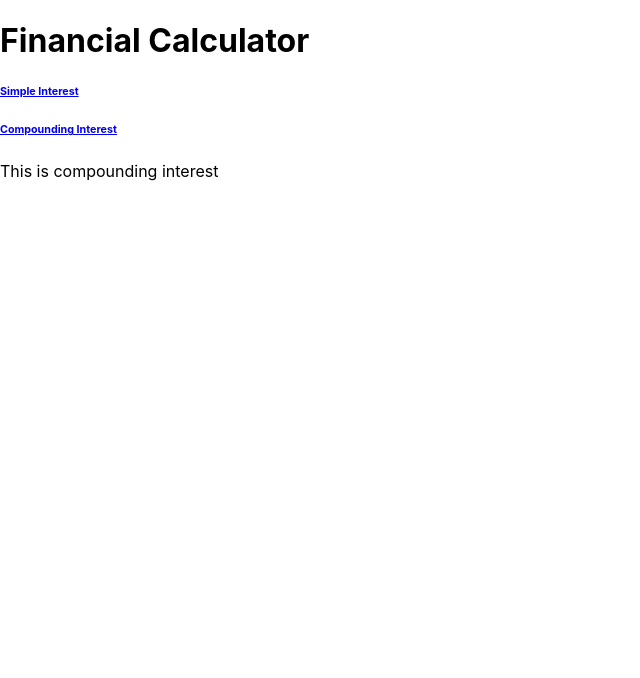
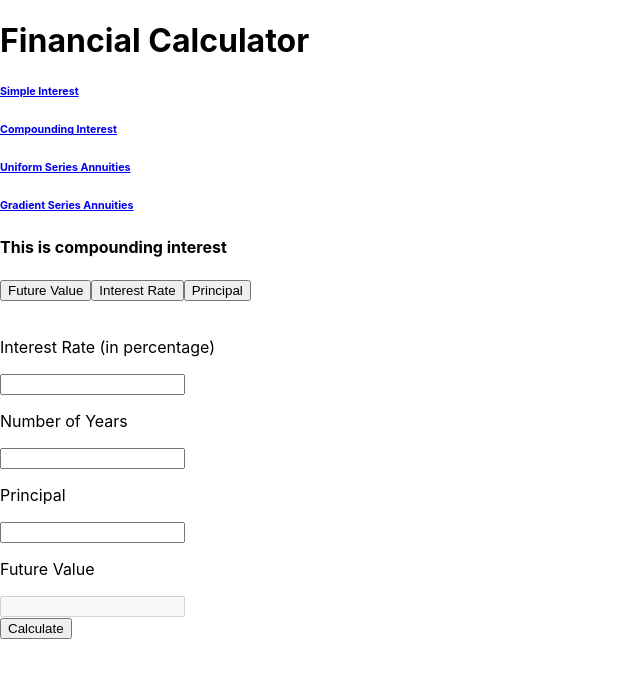
Before and after one commit to eddie-an/Financial-Calculator, a React (Create React App) app: page /compounding-interest in a window 1280 px wide. Shown: the top 678 px of the page, without its empty margins (0-640 px from the left). Built offline with nearby package versions, Linux system fonts and the light colour scheme.

Commit message:
added two new files

```diff
--- a/src/App.js
+++ b/src/App.js
@@ -2,6 +2,8 @@ import React, {useState, useEffect} from "react";
 import { BrowserRouter, Routes, Route } from "react-router-dom";
 import SimpleInterest from "./components/SimpleInterest";
 import CompoundingInterest from "./components/CompoundingInterest";
+import UniformSeriesAnnuities from "./components/UniformSeriesAnnuities";
+import GradientSeriesAnnuities from "./components/GradientSeriesAnnuities";
 import Layout from "./components/Layout";
 
 function App() {
@@ -11,6 +13,8 @@ function App() {
         <Route path="/" element={<Layout/>}>
           <Route path="/simple-interest" element={<SimpleInterest/>}/>
           <Route path="/compounding-interest" element={<CompoundingInterest/>}/>
+          <Route path="/uniform-series-annuities" element={<UniformSeriesAnnuities/>}/>
+          <Route path="/gradient-series-annuities" element={<GradientSeriesAnnuities/>}/>
         </Route>
       </Routes>
     </BrowserRouter>
--- a/src/components/CompoundingInterest.js
+++ b/src/components/CompoundingInterest.js
@@ -1,6 +1,118 @@
+import { useState } from "react";
+
 function CompoundingInterest() {
+    const [ interestRate, setInterestRate ] = useState(0);
+    const [ numberOfYears, setNumberOfYears ] = useState(0);
+    const [ principal, setPrincipal ] = useState(0);
+    const [ futureValue, setFutureValue ] = useState(0);
+    const [ mode, setMode ] = useState("futureValue");
+
+    const handleInterestRate = (event) => {
+        setInterestRate(event.target.value);
+    }
+
+    const handleNumberOfYears = (event) => {
+        setNumberOfYears(event.target.value);
+    }
+
+    const handlePrincipal = (event) => {
+        setPrincipal(event.target.value);
+    }
+
+    const handleFutureValue = (event) => {
+        setFutureValue(event.target.value);
+    }
+
+    const handleSubmit = async (e) => {
+        e.preventDefault();
+        calculation(mode);
+    }
+
+    const calculation = (mode) => {
+        if (mode === "futureValue") {
+            const decimalInterestRate = interestRate / 100;
+            const multiplicationFactor = 1 + (numberOfYears * decimalInterestRate);
+            const answer = principal * multiplicationFactor;
+            console.log(answer);
+        }
+        else if (mode === "interestRate") {
+            const numerator = futureValue - principal;
+            const denominator = principal * numberOfYears;
+            const answer = (numerator / denominator ) * 100;
+            console.log(answer);
+        }
+
+        else if (mode === "principal") {
+            const decimalInterestRate = interestRate / 100;
+            const divisionFactor = 1 + (numberOfYears * decimalInterestRate);
+            const answer = futureValue / divisionFactor;
+            console.log(answer);
+        }
+    }
+
+    const switchMode = (selectedMode) => { // function that runs when switching modes
+        const allFields = document.getElementsByClassName("CompoundingInterest-fields");
+        for (let i=0; i<4; i++)
+        {
+            allFields[i].removeAttribute("disabled"); // enable all fields initially
+            allFields[i].value = ""; // clear all field values
+        }
+
+        setInterestRate(0); // reset all state variables
+        setNumberOfYears(0);
+        setPrincipal(0);
+        setFutureValue(0);
+
+        let selectedId;
+        if (selectedMode === "futureValue") {
+            setMode("futureValue");
+            selectedId = "CompoundingInterest-future-value-field";
+        }
+
+        else if (selectedMode === "interestRate") {
+            setMode("interestRate");
+            selectedId = "CompoundingInterest-interest-rate-field";
+        }
+
+        else if (selectedMode === "principal") {
+            setMode("principal");
+            selectedId = "CompoundingInterest-principal-field";
+        }
+
+
+
+        const fieldToRemove = document.getElementById(selectedId);
+        fieldToRemove.setAttribute("disabled", "disabled"); // disable certain fields
+    }
+
     return (
-        <p>This is compounding interest</p>
+        <>
+            <h4>This is compounding interest</h4>
+
+            <button onClick={()=>switchMode("futureValue")}>Future Value</button>
+            <button onClick={()=>switchMode("interestRate")}>Interest Rate</button>
+            <button onClick={()=>switchMode("principal")}>Principal</button>
+            <form onSubmit={ (e) => handleSubmit(e) }>
+            <br/>
+            <p>Interest Rate (in percentage)</p>
+            <input type="number" className="CompoundingInterest-fields" id="CompoundingInterest-interest-rate-field" onChange={handleInterestRate} step="any" required/>
+
+            <p>Number of Years</p>
+            <input type="number" className="CompoundingInterest-fields" id="CompoundingInterest-number-of-years-field" onChange={handleNumberOfYears} min='0' step="1" required/>
+
+            <p>Principal</p>
+            <input type="number" className="CompoundingInterest-fields" id="CompoundingInterest-principal-field" onChange={handlePrincipal} min='0' step="0.01" required/>
+
+            <p>Future Value</p>
+            <input type="number" className="CompoundingInterest-fields" id="CompoundingInterest-future-value-field" onChange={handleFutureValue} min='0' step="0.01" disabled required/>
+
+            <div className='submit-button-container'>
+                <input type="submit" id='submit-button' value="Calculate" />
+            </div>
+
+            </form>
+
+        </>
     );
 }
 
--- /dev/null
+++ b/src/components/GradientSeriesAnnuities.js
@@ -0,0 +1,10 @@
+function GradientSeriesAnnuities() {
+    return (
+        <>
+            <h4>This is gradient series annuities</h4>
+        </>
+
+    );
+}
+
+export default GradientSeriesAnnuities;
--- a/src/components/Layout.js
+++ b/src/components/Layout.js
@@ -11,6 +11,12 @@ function Layout() {
             <NavLink to="/compounding-interest">
                 <h6>Compounding Interest</h6>
             </NavLink>
+            <NavLink to="/uniform-series-annuities">
+                <h6>Uniform Series Annuities</h6>
+            </NavLink>
+            <NavLink to="/gradient-series-annuities">
+                <h6>Gradient Series Annuities</h6>
+            </NavLink>
             <Outlet/>
         </>
 
--- a/src/components/SimpleInterest.js
+++ b/src/components/SimpleInterest.js
@@ -79,8 +79,6 @@ function SimpleInterest() {
             selectedId = "SimpleInterest-principal-field";
         }
 
-
-
         const fieldToRemove = document.getElementById(selectedId);
         fieldToRemove.setAttribute("disabled", "disabled"); // disable certain fields
     }
--- /dev/null
+++ b/src/components/UniformSeriesAnnuities.js
@@ -0,0 +1,10 @@
+function UniformSeriesAnnuities() {
+    return (
+        <>
+            <h4>This is uniform series annuities</h4>
+        </>
+
+    );
+}
+
+export default UniformSeriesAnnuities;
```
